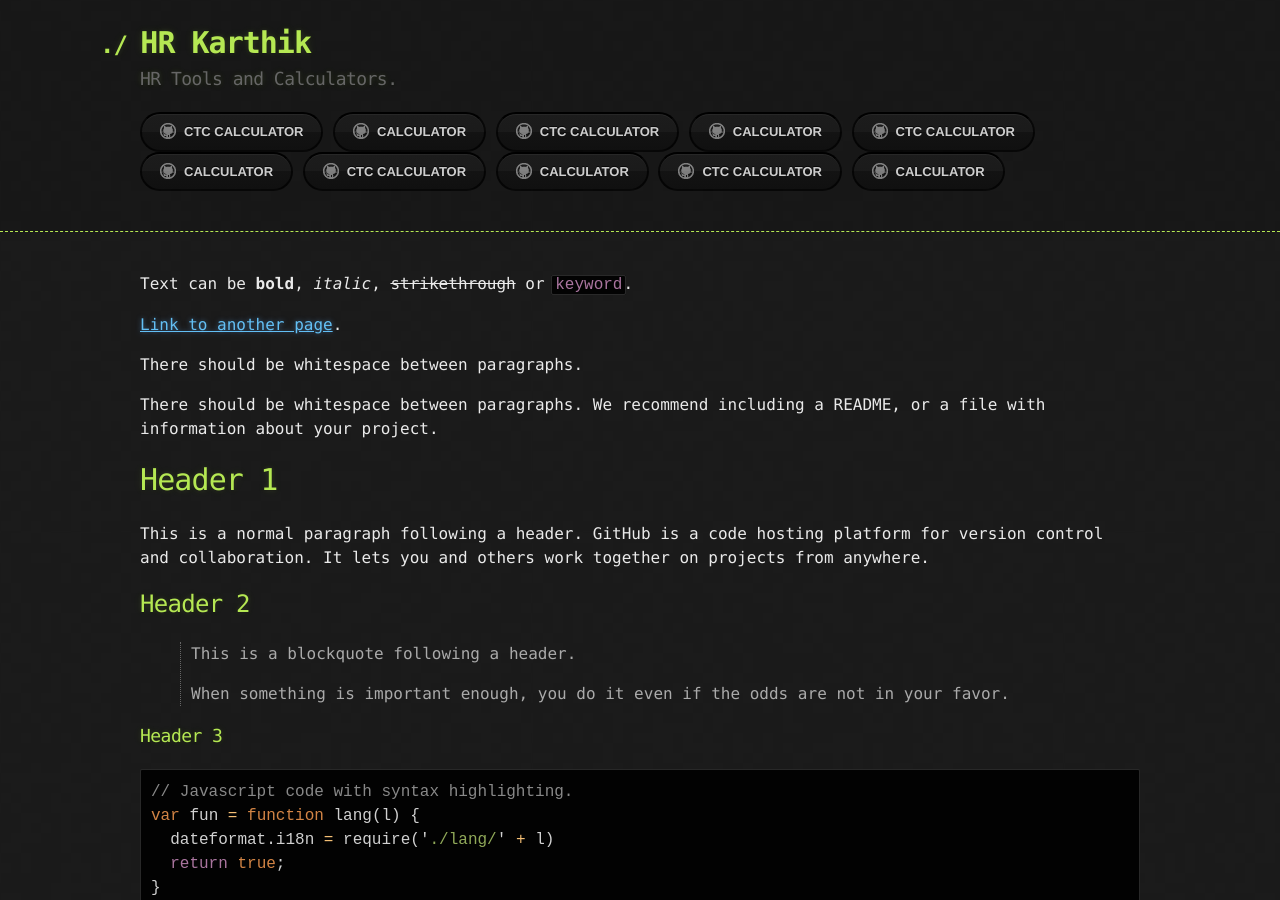
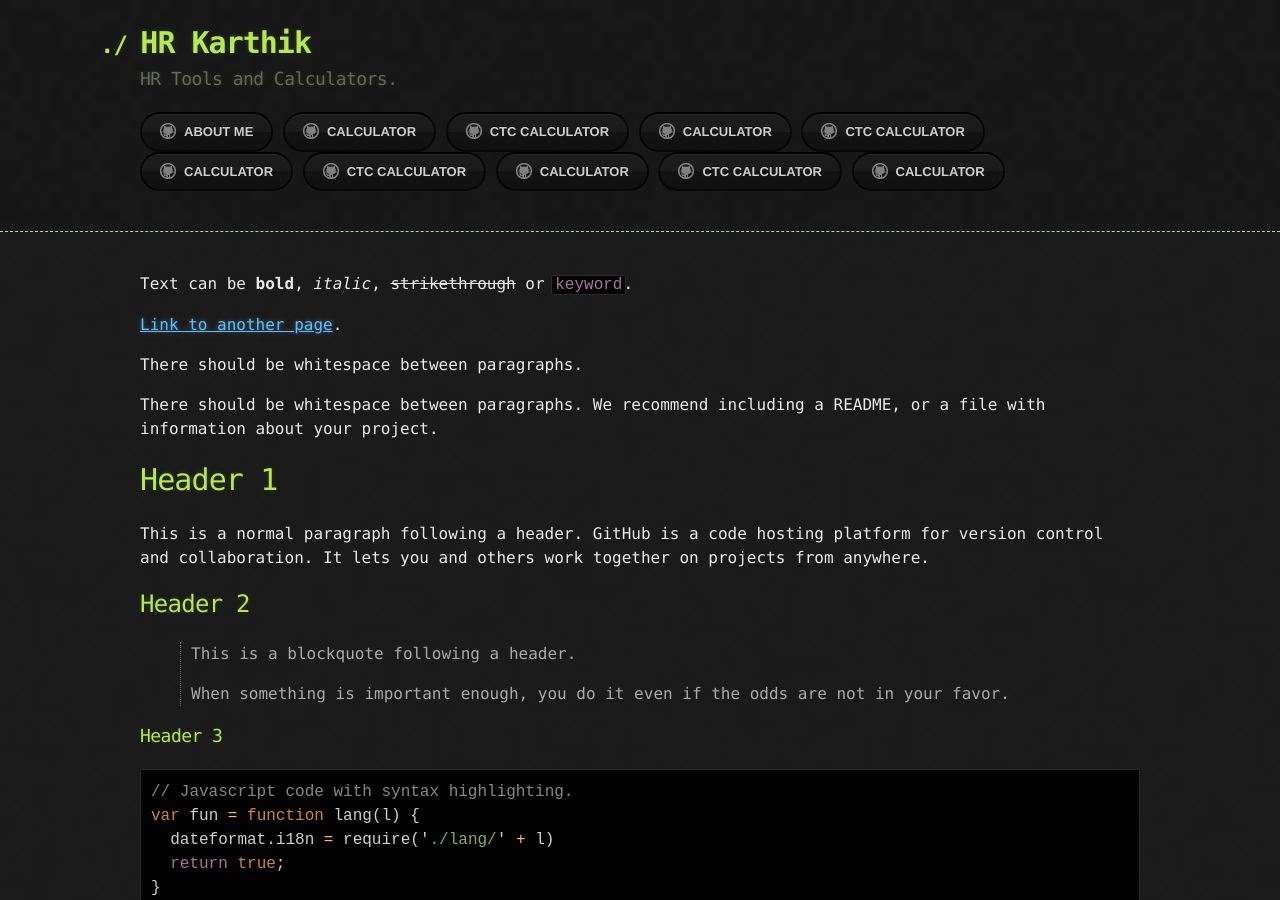
Before and after one commit to PrinceKSK6/princeksk6.github.io, a Jekyll site: the page built from index.md, in a window 1280 px wide and 900 px high. Built offline with Jekyll 4.4.1, drawn with Linux system fonts in a browser that asks for light colours.

Commit message:
Update default.html

```diff
--- a/_layouts/default.html
+++ b/_layouts/default.html
@@ -24,7 +24,7 @@
             <a href="{{ site.github.zip_url }}" class="btn">Download as .zip</a>
             <a href="{{ site.github.tar_url }}" class="btn">Download as .tar.gz</a>
           {% endif %}
-           <a href="https://www.ctccalculator.in/" class="btn btn-github"><span class="icon"></span>CTC CALCULATOR</a>
+           <a href="/about/" class="btn btn-github"><span class="icon"></span>ABOUT ME</a>
            <a href="https://www.ctccalculator.in/" class="btn btn-github"><span class="icon"></span> CALCULATOR</a>
            <a href="https://www.ctccalculator.in/" class="btn btn-github"><span class="icon"></span>CTC CALCULATOR</a>
            <a href="https://www.ctccalculator.in/" class="btn btn-github"><span class="icon"></span> CALCULATOR</a>
```
